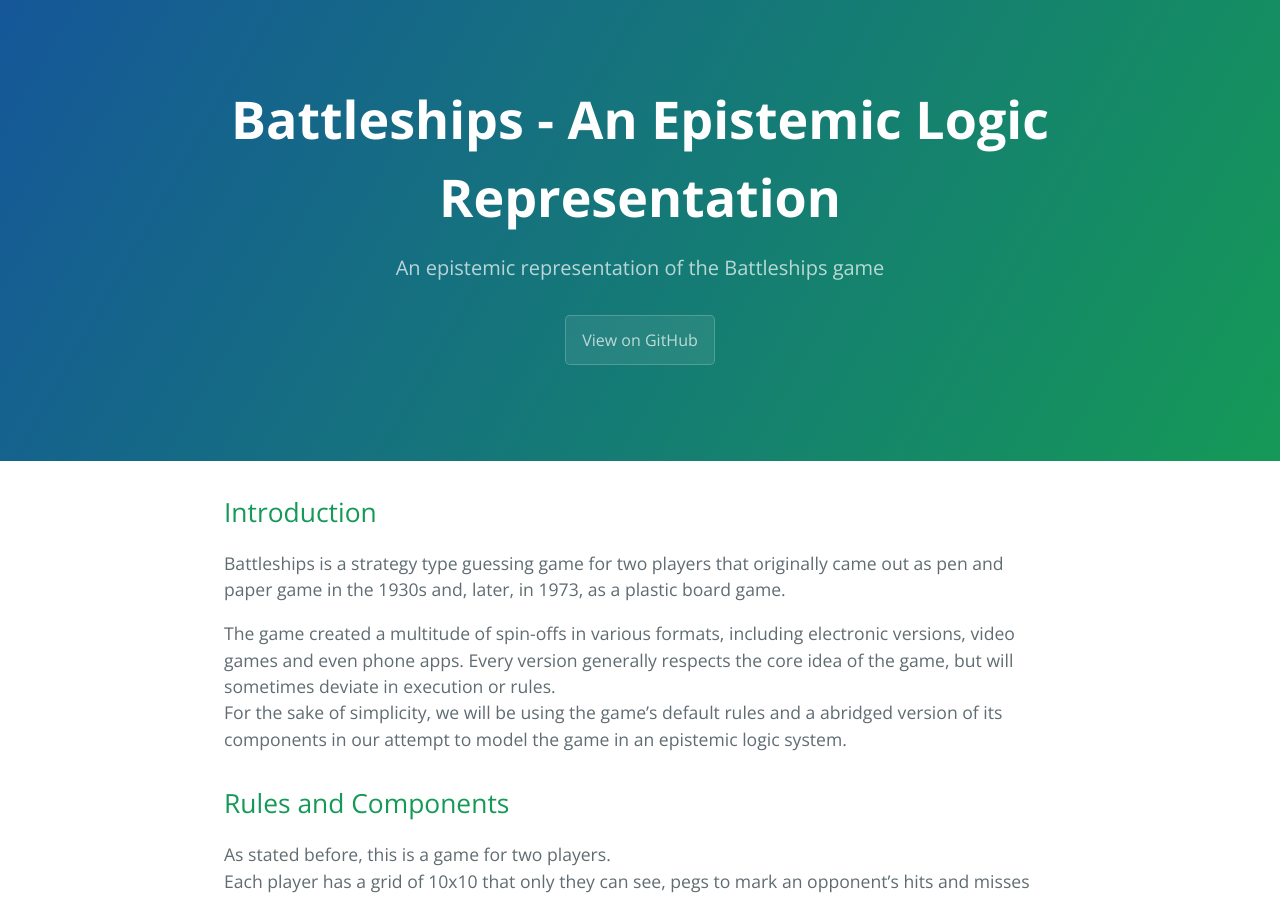
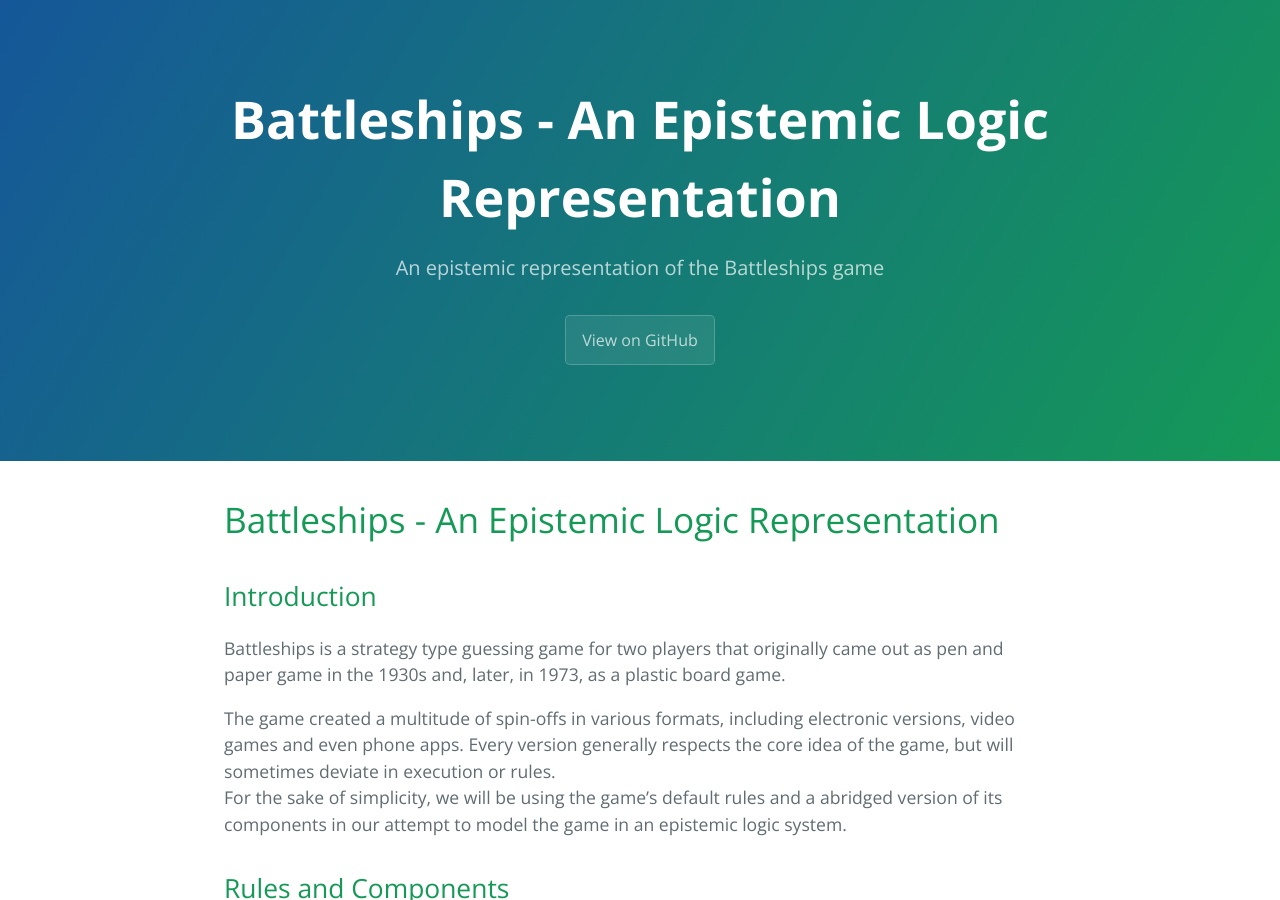
Before and after one commit to kaeru4343/LAMAS_2020Project, a Jekyll site: the page built from index.md, in a window 1280 px wide and 900 px high. Built offline with Jekyll 4.4.1, drawn with Linux system fonts in a browser that asks for light colours.

Commit message:
Fixing title

```diff
--- a/index.md
+++ b/index.md
@@ -2,6 +2,8 @@
 layout: default
 title: "Battleships - An Epistemic Logic Representation"
 ---
+
+# Battleships - An Epistemic Logic Representation
 
 ## Introduction
 
```
